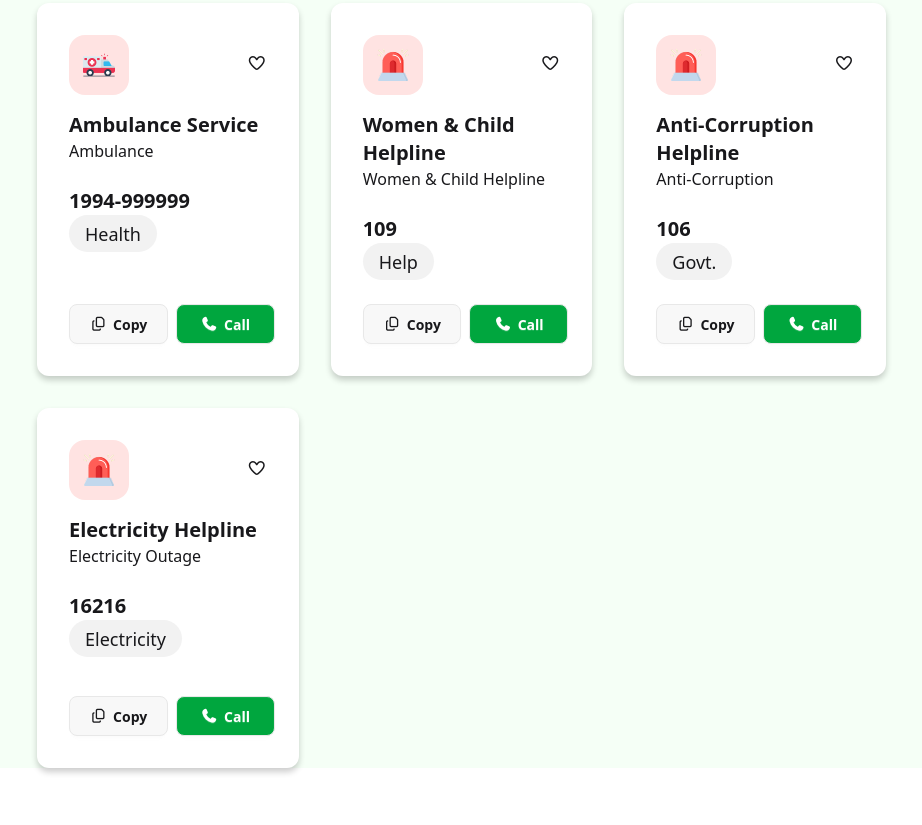
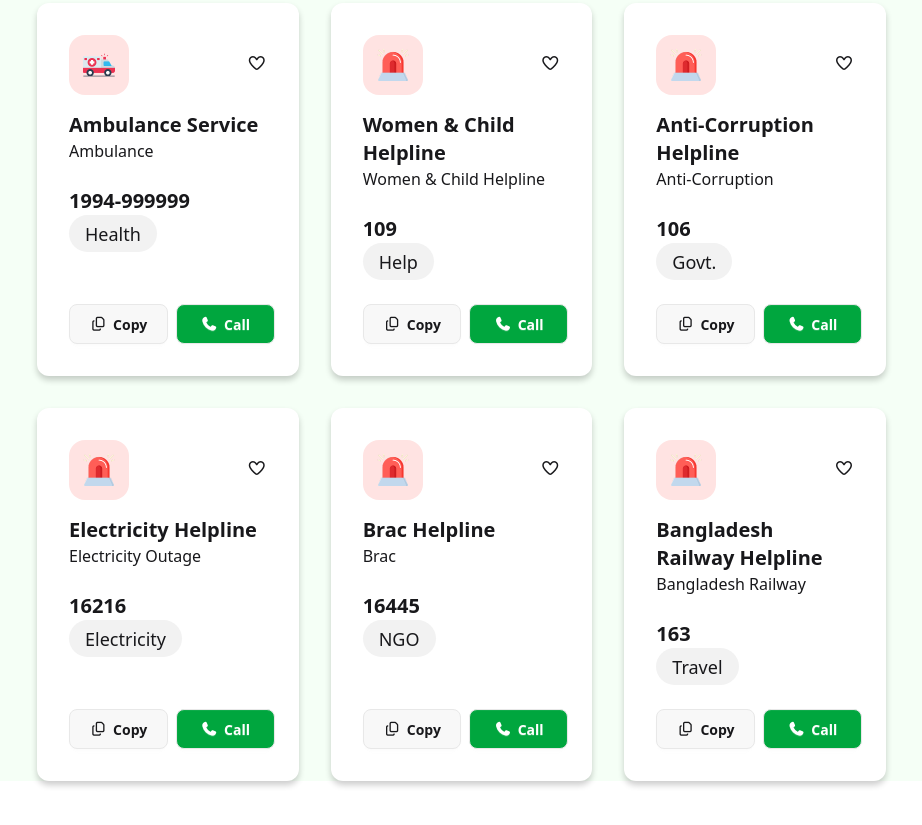
Before and after one commit to Touhid5759/Emergency-Hotline-Web, a plain HTML site: page index.html in a window 1280 px wide. Shown: the part 916-1741 px from the top of the page, without its empty margins (37-959 px from the left). Drawn offline with nearby package versions, Linux system fonts and the light colour scheme.

Commit message:
card all done

```diff
--- a/index.html
+++ b/index.html
@@ -224,6 +224,53 @@
             <button id="call-btn-7" class="btn text-white bg-[#00A63E] w-[50%] rounded-lg"><i class="fa-solid fa-phone"></i><span>Call</span></button>
           </div>
         </div>
+        <!-- CARD 8 -->
+        <div class="card p-8 h-full bg-white rounded-xl shadow-[0_4px_6px_rgba(0,0,0,0.2)] flex flex-col min-h-[360px]">
+          <div class="flex items-center justify-between">
+            <div class="bg-[#FFE3E2] rounded-2xl p-[14px]">
+              <img class="h[32px] w-[32px]" src="./assets/emergency.png" alt="">
+            </div>
+            <div id="heart-icn-8"><i class="fa-regular fa-heart h-[24px] w-[24px]"></i></div>
+          </div>
+          <div class="mt-[16px]">
+            <h1 class="hind-madurai-bold font-bold text-xl">Brac Helpline</h1>
+            <p>Brac</p>
+          </div>
+          <div class="mt-[24px] flex flex-col justify-start">
+            <h1 class="copy-text font-bold hind-madurai-bold text-xl">16445</h1>
+            <p class="hind-madurai-regular text-[18px] w-fit h-[37px] px-[16px] py-[6px] rounded-full bg-[#F2F2F2]">
+              NGO</p>
+          </div>
+          <div class="mt-auto pt-6 flex gap-2">
+            <button class="copy-btn btn w-[50%] rounded-lg"><i class="fa-regular fa-copy"></i><span>Copy</span></button>
+            <button id="call-btn-8" class="btn text-white bg-[#00A63E] w-[50%] rounded-lg"><i class="fa-solid fa-phone"></i><span>Call</span></button>
+          </div>
+        </div>
+
+        <!-- CARD 9 -->
+        <div class="card p-8 h-full bg-white rounded-xl shadow-[0_4px_6px_rgba(0,0,0,0.2)] flex flex-col min-h-[360px]">
+          <div class="flex items-center justify-between">
+            <div class="bg-[#FFE3E2] rounded-2xl p-[14px]">
+              <img class="h[32px] w-[32px]" src="./assets/emergency.png" alt="">
+            </div>
+            <div id="heart-icn-9"><i class="fa-regular fa-heart h-[24px] w-[24px]"></i></div>
+          </div>
+          <div class="mt-[16px]">
+            <h1 class="hind-madurai-bold font-bold text-xl">Bangladesh Railway Helpline </h1>
+            <p>Bangladesh Railway</p>
+          </div>
+          <div class="mt-[24px] flex flex-col justify-start">
+            <h1 class="copy-text font-bold hind-madurai-bold text-xl">163</h1>
+            <p class="hind-madurai-regular text-[18px] w-fit h-[37px] px-[16px] py-[6px] rounded-full bg-[#F2F2F2]">
+              Travel</p>
+          </div>
+          <div class="mt-auto pt-6 flex gap-2">
+            <button class="copy-btn btn w-[50%] rounded-lg"><i class="fa-regular fa-copy"></i><span>Copy</span></button>
+            <button id="call-btn-9" class="btn text-white bg-[#00A63E] w-[50%] rounded-lg"><i class="fa-solid fa-phone"></i><span>Call</span></button>
+          </div>
+        </div>
+
+      </div>
   <!-- your scripts -->
   <script src="./script.js"></script>
 </body>
```
